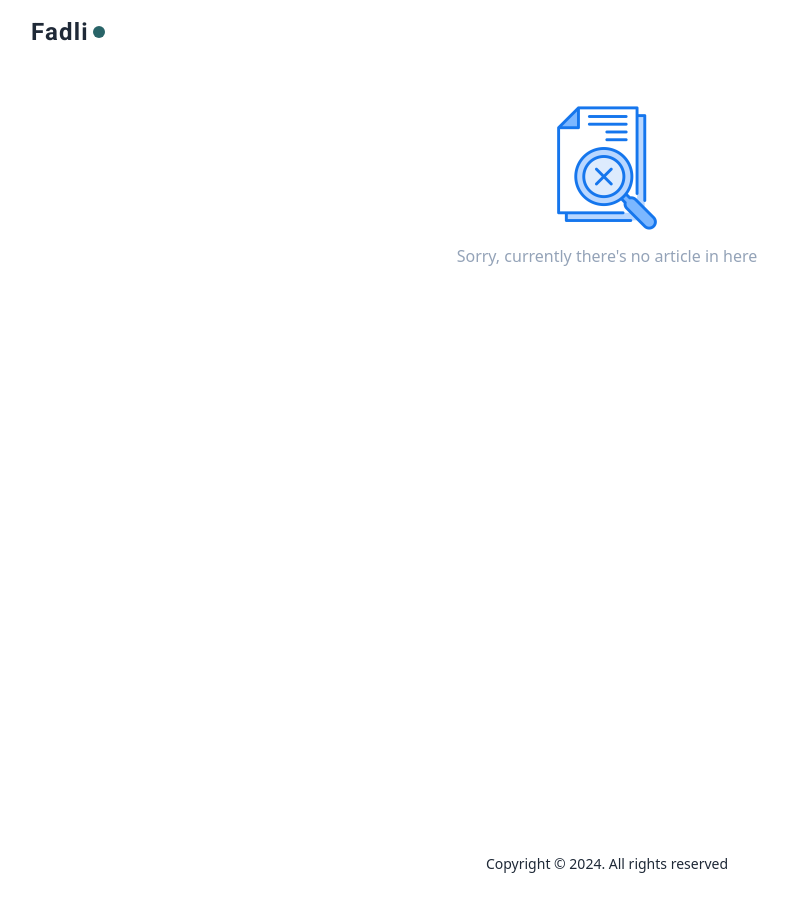
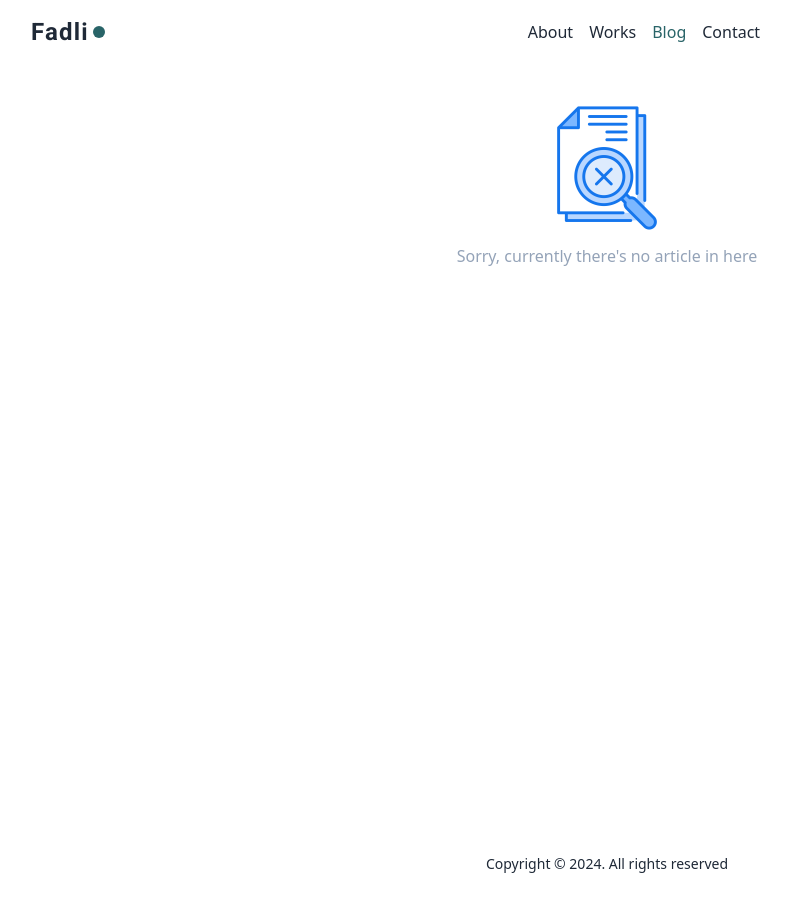
Before and after one commit to fadlirizaldy/portofolio, a Next.js app: page /blog in a window 1280 px wide. Shown: the whole page, without its empty margins (33-824 px from the left). Built offline with nearby package versions, Linux system fonts and the light colour scheme; some icons are missing.

Commit message:
fix: navbar logic

```diff
--- a/src/components/Navbar.tsx
+++ b/src/components/Navbar.tsx
@@ -44,7 +44,7 @@ const Navbar = () => {
         </div>
         <div
           className={`flex flex-col sm:flex-row absolute sm:static bg-white dark:bg-darkBg w-screen h-screen sm:h-fit sm:w-fit sm:py-0 py-6 top-16 -left-2 items-center gap-7 sm:gap-4 font-medium transition-all ${
-            width! < 640 ? (isShowMenu ? "translate-x-2 opacity-100" : "opacity-0 pointer-events-none") : ""
+            width! < 640 && width !== null ? (isShowMenu ? "translate-x-2 opacity-100" : "opacity-0 pointer-events-none") : ""
           }`}
         >
           <Link
```
